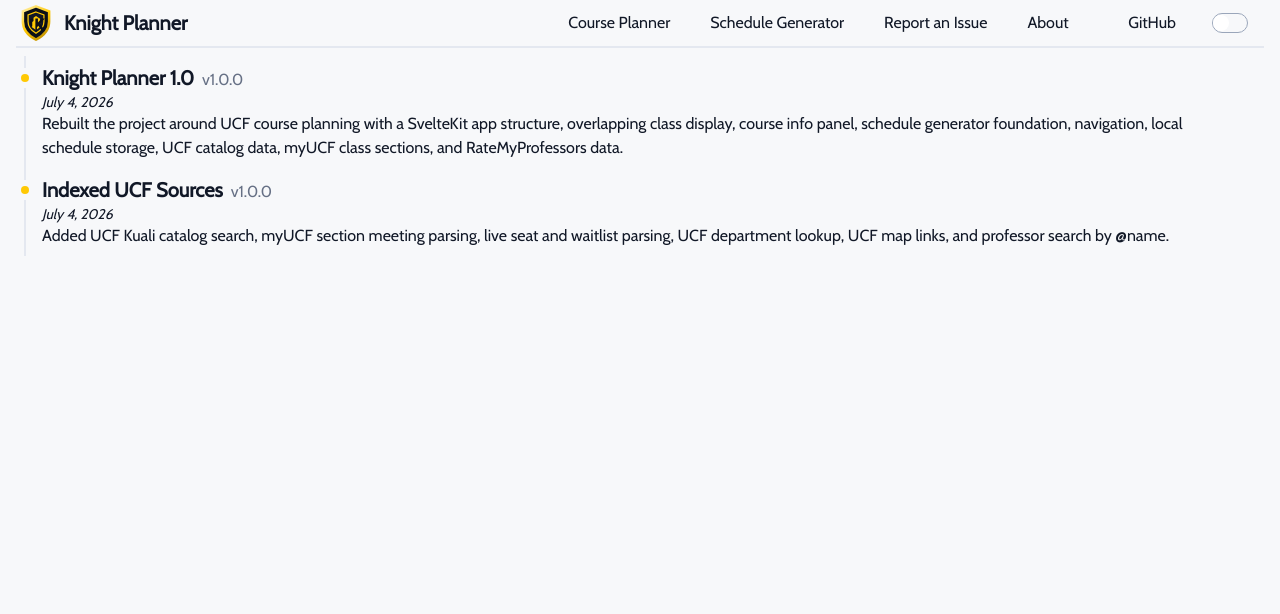
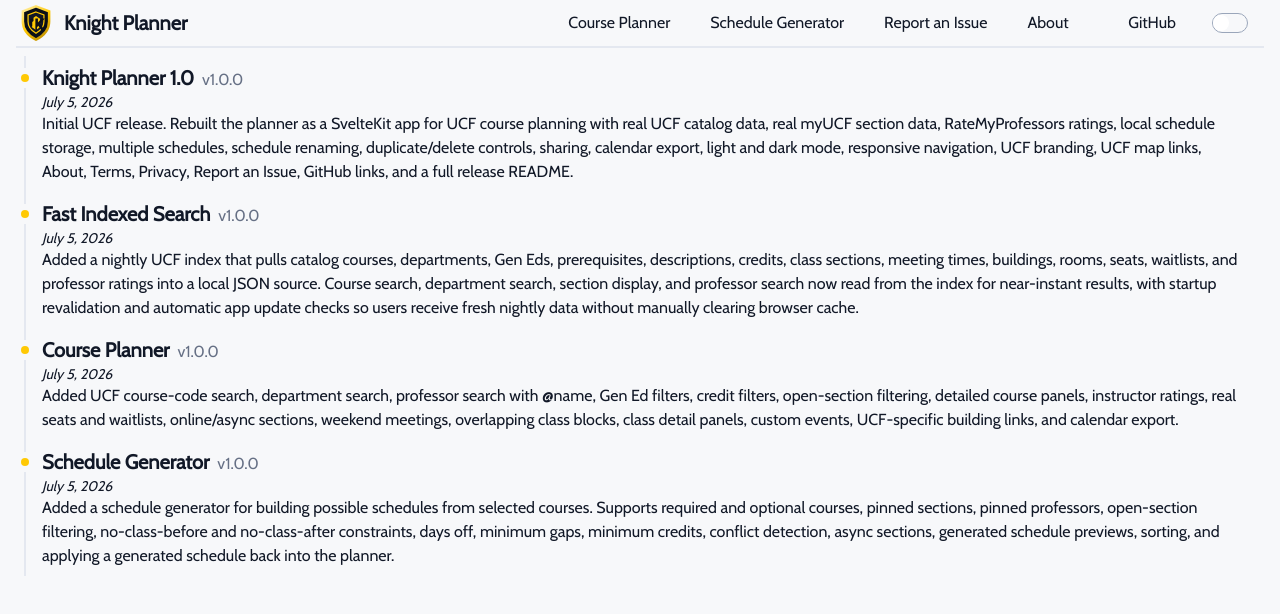
Before and after one commit to Ghostsheep1/ucf-schedule-planner, a SvelteKit app: page /changelog in a window 1280 px wide. Shown: the top 614 px of the page. Built offline with nearby package versions, Linux system fonts and the light colour scheme; no server answers; some icons are missing.

Commit message:
Update +page.svelte

```diff
--- a/src/routes/changelog/+page.svelte
+++ b/src/routes/changelog/+page.svelte
@@ -3,14 +3,35 @@
 </script>
 
 <div class="custom-scrollbar fixed bottom-0 top-12 overflow-y-auto px-4 py-2">
-	<ChangelogItem title="Knight Planner 1.0" version="v1.0.0" date="July 4, 2026">
-		Rebuilt the project around UCF course planning with a SvelteKit app structure, overlapping
-		class display, course info panel, schedule generator foundation, navigation, local schedule
-		storage, UCF catalog data, myUCF class sections, and RateMyProfessors data.
+	<ChangelogItem title="Knight Planner 1.0" version="v1.0.0" date="July 5, 2026">
+		Initial UCF release. Rebuilt the planner as a SvelteKit app for UCF course planning with real
+		UCF catalog data, real myUCF section data, RateMyProfessors ratings, local schedule storage,
+		multiple schedules, schedule renaming, duplicate/delete controls, sharing, calendar export,
+		light and dark mode, responsive navigation, UCF branding, UCF map links, About, Terms,
+		Privacy, Report an Issue, GitHub links, and a full release README.
 	</ChangelogItem>
 
-	<ChangelogItem title="Indexed UCF Sources" version="v1.0.0" date="July 4, 2026">
-		Added UCF Kuali catalog search, myUCF section meeting parsing, live seat and waitlist parsing,
-		UCF department lookup, UCF map links, and professor search by @name.
+	<ChangelogItem title="Fast Indexed Search" version="v1.0.0" date="July 5, 2026">
+		Added a nightly UCF index that pulls catalog courses, departments, Gen Eds, prerequisites,
+		descriptions, credits, class sections, meeting times, buildings, rooms, seats, waitlists, and
+		professor ratings into a local JSON source. Course search, department search, section display,
+		and professor search now read from the index for near-instant results, with startup
+		revalidation and automatic app update checks so users receive fresh nightly data without
+		manually clearing browser cache.
+	</ChangelogItem>
+
+	<ChangelogItem title="Course Planner" version="v1.0.0" date="July 5, 2026">
+		Added UCF course-code search, department search, professor search with @name, Gen Ed filters,
+		credit filters, open-section filtering, detailed course panels, instructor ratings, real seats
+		and waitlists, online/async sections, weekend meetings, overlapping class blocks, class detail
+		panels, custom events, UCF-specific building links, and calendar export.
+	</ChangelogItem>
+
+	<ChangelogItem title="Schedule Generator" version="v1.0.0" date="July 5, 2026">
+		Added a schedule generator for building possible schedules from selected courses. Supports
+		required and optional courses, pinned sections, pinned professors, open-section filtering,
+		no-class-before and no-class-after constraints, days off, minimum gaps, minimum credits,
+		conflict detection, async sections, generated schedule previews, sorting, and applying a
+		generated schedule back into the planner.
 	</ChangelogItem>
 </div>
```
